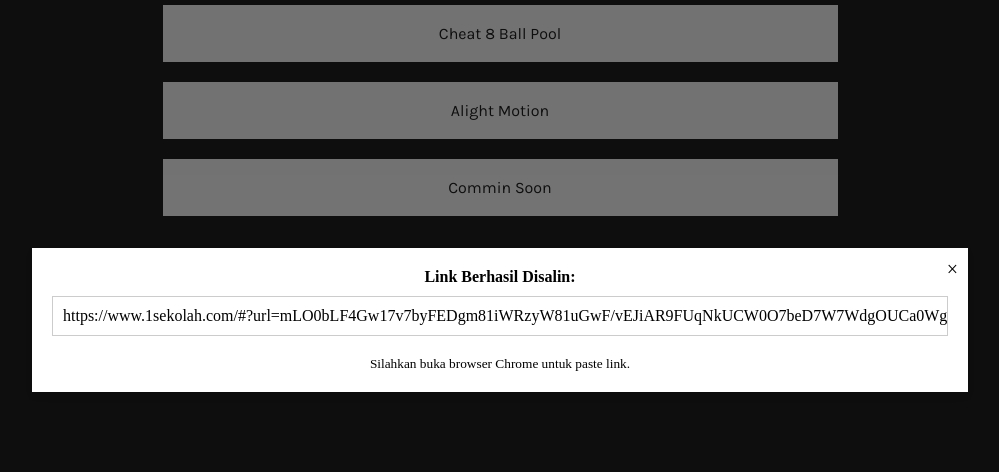
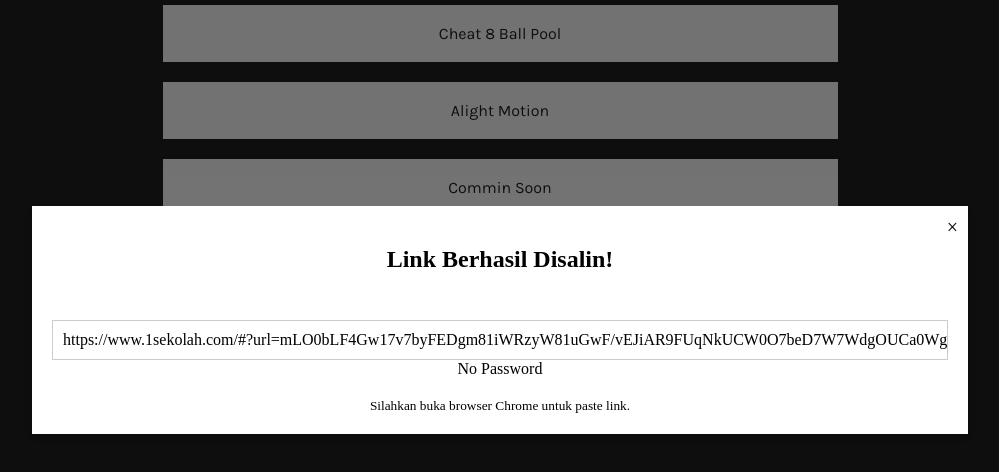
Before and after one commit to 1sekolahcom/1sekolahcom, a plain HTML site: page app/apps.html in a window 1280 px wide. Both pictures are taken after a click on the link "Cheat 8 Ball Pool". Shown: the part 80-552 px from the top of the page, without its empty margins (140-1139 px from the left). Drawn offline with nearby package versions, Linux system fonts and the light colour scheme.

Commit message:
Update apps.html

```diff
--- a/app/apps.html
+++ b/app/apps.html
@@ -35,11 +35,12 @@
                 <div style="position: fixed; top: 0; left: 0; width: 100%; height: 100%; background: rgba(0, 0, 0, 0.5); display: flex; justify-content: center; align-items: center;">
                     <div style="width: 70%; padding: 20px; background: #fff; box-shadow: 0 4px 8px rgba(0, 0, 0, 0.1); position: relative; text-align: center;">
                         <span style="position: absolute; top: 10px; right: 10px; font-size: 20px; cursor: pointer;" onclick="closePopup()">×</span>
-                        <strong>Link Berhasil Disalin:</strong>
+                        <h2>Link Berhasil Disalin!</h2>
                         <br>
                         <div style="border: 1px solid #ccc; padding: 10px; margin-top: 10px; overflow-x: auto; white-space: nowrap;">
                             ${link}
                         </div>
+                        <div>No Password</div>
                         <br>
                         <small>Silahkan buka browser Chrome untuk paste link.</small>
                     </div>
```
